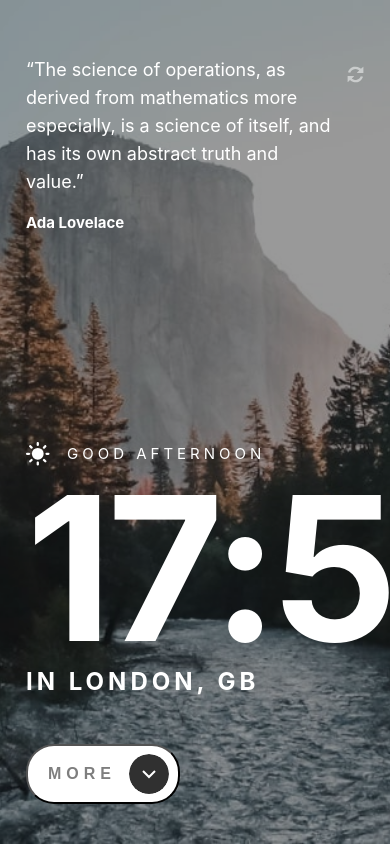
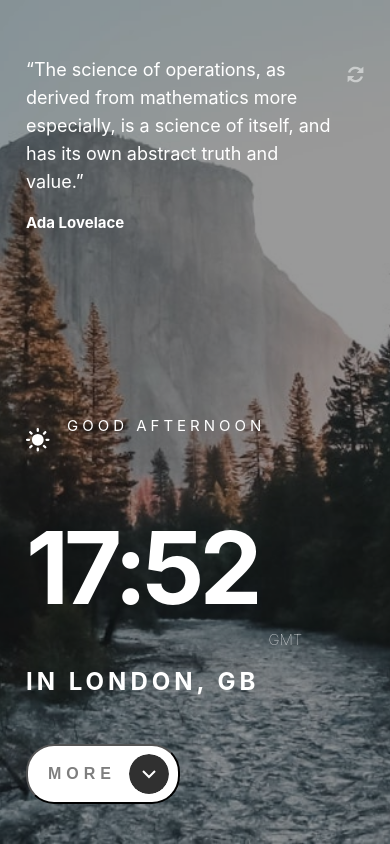
Before and after one commit to pronoia9/pun-manteau, a React (Vite) app: page / in a window 390 px wide. Built offline with nearby package versions, Linux system fonts and the light colour scheme.

Commit message:
add media queries for text sizes

```diff
--- a/src/components/Time.jsx
+++ b/src/components/Time.jsx
@@ -71,6 +71,14 @@ const Clock = styled.div`
 
   h1 {
     display: inline-block;
+
+    @media (max-width: ${rem(1000)}) {
+      font-size: ${rem(175)};
+    }
+
+    @media (max-width: ${rem(480)}) {
+      font-size: ${rem(100)};
+    }
   }
 
   h5 {
@@ -78,5 +86,13 @@ const Clock = styled.div`
     font-size: ${rem(40)};
     font-weight: lighter;
     line-height: ${rem(28 * 2)};
+
+    @media (max-width: ${rem(1000)}) {
+      font-size: ${rem(32)};
+    }
+
+    @media (max-width: ${rem(480)}) {
+      font-size: ${rem(15)};
+    }
   }
 `;
```
